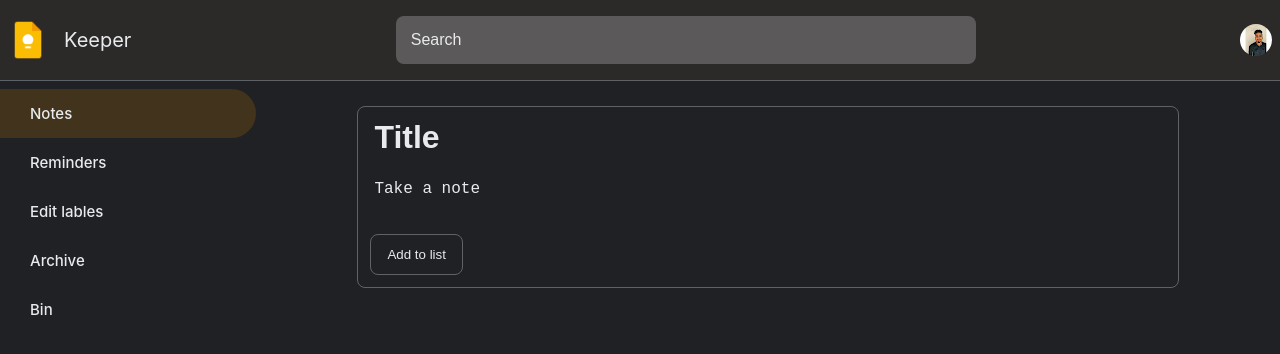
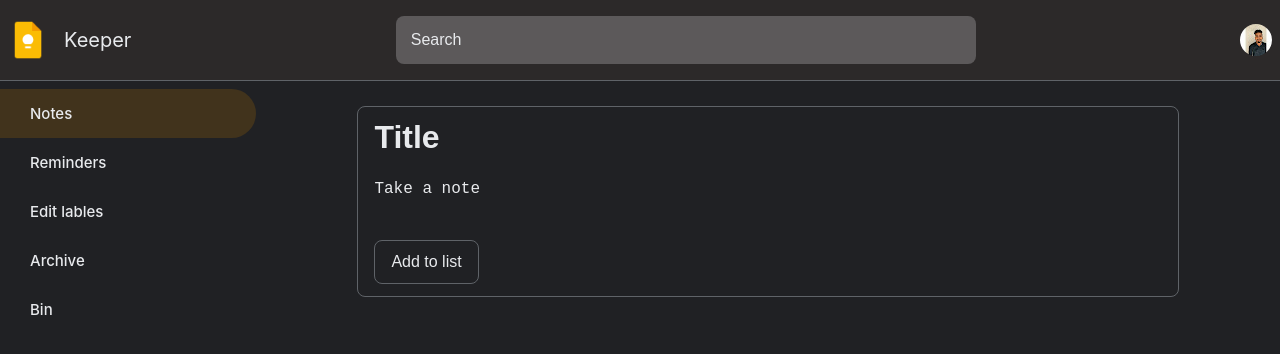
Before and after one commit to Deepak-1373/keeper-app, a React (Create React App) app: page / in a window 1280 px wide. Shown: the top 354 px of the page. Built offline with nearby package versions, Linux system fonts and the light colour scheme.

Commit message:
fix(style): cleanup unused css

```diff
--- a/src/components/NotesForm/NotesForm.css
+++ b/src/components/NotesForm/NotesForm.css
@@ -5,6 +5,8 @@
 .form-area {
   width: 80%;
   margin: auto;
+  align-items: flex-start;
+  border: 1px solid var(--border-color);
 }
 
 .input-container {
@@ -22,8 +24,6 @@
 .text-input-area {
   /* display: none; */
   background-color: inherit;
-  height: 8rem;
-  margin-bottom: 1.5rem;
   padding: 1.2rem 1.6rem;
   font-size: 1.6rem;
   resize: none;
@@ -31,13 +31,10 @@
 
 .add-btn {
   /* display: none; */
-  position: absolute;
-  left: 1.2rem;
-  bottom: 1.2rem;
+  margin: 1.2rem 1.6rem;
   padding: 1.2rem 1.6rem;
   background-color: inherit;
   border: 1px solid var(--border-color);
-  border-radius: 0.8rem;
   color: var(--primary-color);
 }
 
--- a/src/components/NotesForm/NotesForm.jsx
+++ b/src/components/NotesForm/NotesForm.jsx
@@ -22,10 +22,9 @@ export const NotesForm = () => {
   return (
     <div className="form-container">
       <form
-        className="form-area flex-column items-center justify-center"
+        className="form-area flex-column justify-center border-round"
         onSubmit={handleSubmit}
       >
-        <div className="input-container flex-column border-round">
         <input
           required
           className="form-input font-lg border-round color-white disable-border disable-outline"
@@ -41,8 +40,9 @@ export const NotesForm = () => {
           value={notes.content}
           onChange={(e) => handleChange(e, "content")}
         ></textarea>
-          <button className="add-btn">Add to list</button>
-        </div>
+        <button className="add-btn border-round font-default">
+          Add to list
+        </button>
       </form>
     </div>
   );
```
Lines whose indentation alone changed are shown as unchanged.
